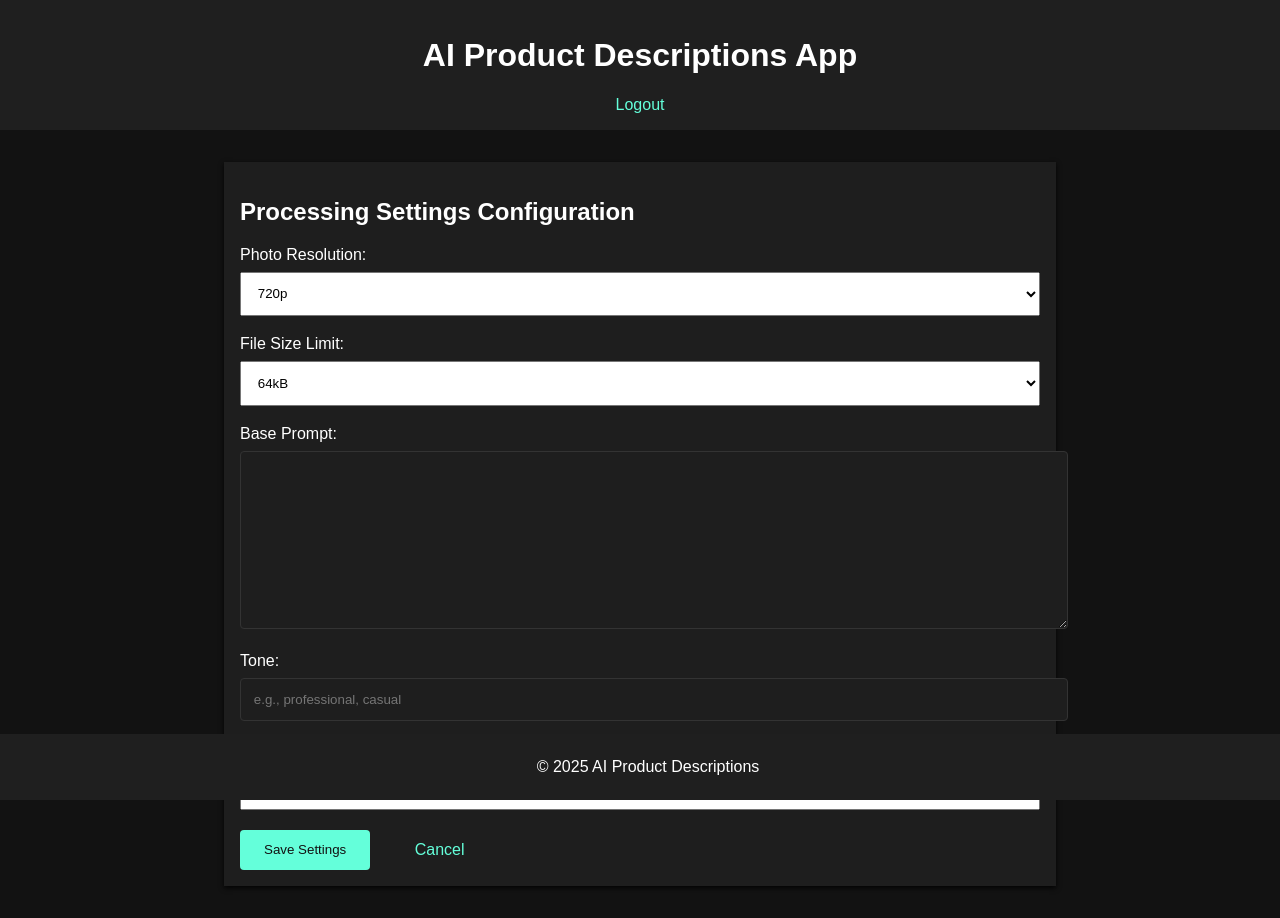
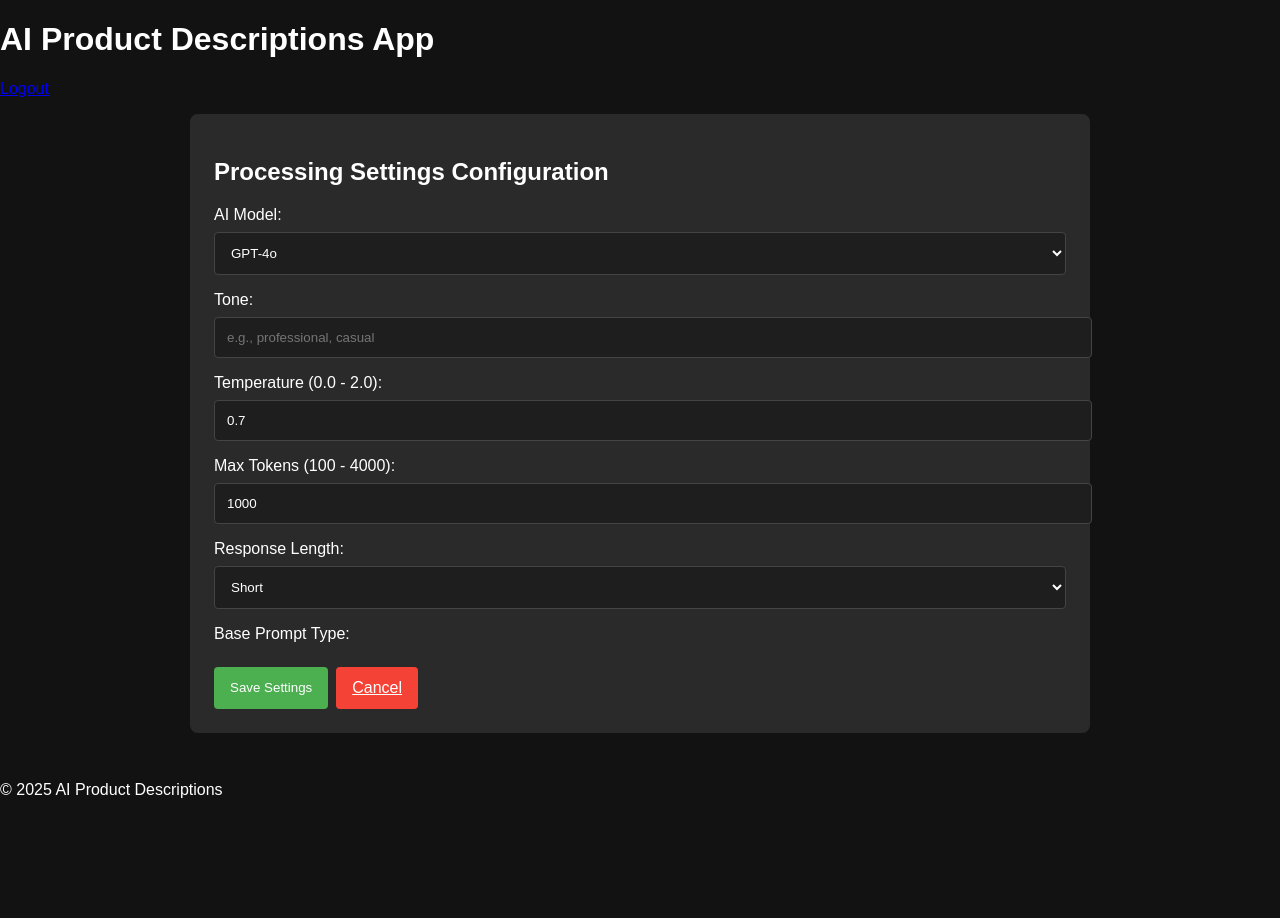
Before and after one commit to mi-ar-82/ai_product_descriptions, a FastAPI app: template templates/settings.html in a window 1280 px wide. After the commit the page ends 798 px from the top, so only its background shows below. Run offline with FastAPI, Linux system fonts and the light colour scheme; the template is opened without the code that fills it, so the values that code supplies are empty; parts of the project's set-up code (start-up, migrations or seed data) failed here and were passed over.

Commit message:
process_products + openai_service

```diff
--- a/app/config.py
+++ b/app/config.py
@@ -6,6 +6,7 @@ class Settings(BaseSettings):
     DATABASE_URL: str = "sqlite+aiosqlite:///./test.db"
     SECRET_KEY: str = "your-secret-key"
     ACCESS_TOKEN_EXPIRE_MINUTES: int = 60 * 24
+    OPENAI_API_KEY: str
 
     model_config = SettingsConfigDict(
         env_file=".env",
--- a/app/routes/__init__.py
+++ b/app/routes/__init__.py
@@ -20,4 +20,5 @@ def include_routers():
     router.include_router(download_router, tags=["Download"])
     router.include_router(process_products_router, tags=["Process Products"])
 
+
 include_routers()
--- a/app/services/__init__.py
+++ b/app/services/__init__.py
@@ -1,5 +1,4 @@
 # app/services/__init__.py
-
 from app.services.csv_parser import parse_csv
 from app.services.csv_validation import validate_csv_rows
 
--- a/static/styles.css
+++ b/static/styles.css
@@ -1,113 +1,150 @@
-/* File: static/styles.css */
-/* Updated for dark mode */
-
+/* Global Styles */
 body {
-  font-family: Arial, Helvetica, sans-serif;
+  font-family: Arial, sans-serif;
+  background-color: #121212;
+  color: #ffffff;
   margin: 0;
   padding: 0;
-  background-color: #121212; /* Dark background */
-  color: #ffffff;            /* White text */
-}
-
-header {
-  background-color: #1f1f1f;
-  color: #ffffff;
-  padding: 1rem;
-  text-align: center;
 }
 
 main {
-  max-width: 800px;
-  margin: 2rem auto;
+  max-width: 900px;
+  margin: 0 auto;
   padding: 1rem;
-  background-color: #1e1e1e;
-  box-shadow: 0 2px 5px rgba(0, 0, 0, 0.9);
 }
 
-footer {
-  background-color: #1f1f1f;
-  color: #ffffff;
-  text-align: center;
-  padding: 0.5rem;
-  position: fixed;
-  bottom: 0;
-  width: 100%;
+/* Dashboard & Settings Sections */
+.dashboard section,
+.settings {
+  background-color: #2a2a2a;
+  padding: 1.5rem;
+  border-radius: 8px;
+  margin-bottom: 1rem;
 }
 
-a {
-  color: #64ffda; /* A contrasting accent color */
-  text-decoration: none;
+/* Form Groups */
+.form-group {
+  margin-bottom: 1rem;
 }
 
-button {
-  background-color: #64ffda;
-  color: #121212;
-  border: none;
-  padding: 0.5rem 1rem;
-  cursor: pointer;
-  border-radius: 4px;
+/* Labels & Inputs */
+label {
+  display: block;
+  margin-bottom: 0.5rem;
 }
 
-input, textarea {
-  font-family: Arial, Helvetica, sans-serif;
-  padding: 0.5rem;
-  border: 1px solid #333333;
+input[type="text"],
+input[type="number"],
+select,
+textarea {
+  width: 100%;
+  padding: 0.75rem;
+  border: 1px solid #444;
   border-radius: 4px;
   background-color: #1e1e1e;
   color: #ffffff;
 }
 
-h1, h2, h3, h4, h5, h6 {
-  font-family: Arial, Helvetica, sans-serif;
+/* Buttons Alignment & Styling */
+.form-actions {
+  display: flex;
+  justify-content: flex-start;
+  gap: 0.5rem;
 }
 
-
-/* Dashboard Styles */
-.dashboard section {
-  margin: 2rem 0;
-  padding: 1.5rem;
-  background: #2a2a2a;
-  border-radius: 8px;
+.btn-save,
+.btn-cancel,
+.btn-upload,
+.btn-configure,
+.btn-process {
+  padding: 0.75rem 1rem;
+  border: none;
+  border-radius: 4px;
+  cursor: pointer;
 }
 
-.file-list .file-item {
-  display: flex;
-  justify-content: space-between;
-  padding: 0.8rem;
-  margin: 0.5rem 0;
-  background: #333;
-  border-radius: 4px;
+.btn-save {
+  background-color: #4caf50;
+  color: #fff;
 }
 
-.status {
-  padding: 0.2rem 0.5rem;
-  border-radius: 12px;
-  font-size: 0.8rem;
+.btn-cancel {
+  background-color: #f44336;
+  color: #fff;
 }
 
-.status.processing { background: #ffd70033; color: #ffd700; }
-.status.completed { background: #90ee9033; color: #90ee90; }
-.status.failed { background: #ff000033; color: #ff0000; }
-
-/* Settings Form */
-.settings .form-group {
-  margin: 1.2rem 0;
+.btn-upload {
+  background-color: #2196f3;
+  color: #fff;
 }
 
-.settings select,
-.settings input[type="text"],
-.settings textarea {
-  width: 100%;
-  padding: 0.8rem;
-  margin-top: 0.5rem;
+.btn-configure {
+  background-color: #ff9800;
+  color: #fff;
 }
 
-.settings textarea {
-  height: 150px;
-  resize: vertical;
+.btn-process {
+  background-color: #9c27b0;
+  color: #fff;
 }
 
-.btn-save, .btn-cancel {
-  padding: 0.8rem 1.5rem;
-  margin-right: 1rem;
+/* Current Settings Alignment */
+.current-settings dl {
+  display: grid;
+  grid-template-columns: auto auto;
+  gap: 0.5rem 1rem;
 }
+
+.current-settings dt {
+  font-weight: bold;
+}
+
+.current-settings dd {
+  margin: 0;
+}
+
+/* Prompt Options */
+.prompt-options {
+  display: grid;
+  gap: 0.5rem;
+}
+
+.prompt-option {
+  background: #333;
+  padding: 0.75rem;
+  border-radius: 4px;
+  border: 1px solid #444;
+}
+
+.prompt-text {
+  font-size: 0.85rem;
+  padding: 0.5rem;
+  background: #222;
+  border-radius: 4px;
+  color: #ccc;
+  white-space: pre-wrap;
+}
+
+/* Download Button */
+.btn-download {
+  background-color: #64ffda;
+  color: #121212;
+  border: none;
+  padding: 0.6rem 1rem;
+  cursor: pointer;
+  border-radius: 4px;
+  text-decoration: none;
+  display: inline-block;
+  margin-top: 1rem;
+}
+
+.btn-download:hover {
+  background-color: #52d9b9;
+}
+
+/* Responsive Adjustments */
+@media (max-width: 768px) {
+  .current-settings dl {
+    grid-template-columns: 1fr;
+  }
+}
--- a/templates/register.html
+++ b/templates/register.html
@@ -7,10 +7,10 @@
 {% endif %}
 <form method="post" action="/register">
   <label for="email">Email:</label>
-  <input type="email" id="email" name="email" required><br>
+  <input type="email" id="email" name="email" placeholder="your@email.com" size="30" required><br>
 
   <label for="password">Password:</label>
-  <input type="password" id="password" name="password" required><br>
+  <input type="password" id="password" name="password" size="30" required><br>
 
   <button type="submit">Register</button>
 </form>
--- a/templates/settings.html
+++ b/templates/settings.html
@@ -6,31 +6,17 @@
   <h2>Processing Settings Configuration</h2>
 
   {% if error %}
-  <div class="error-message">{{ error }}</div>
+    <div class="error-message">{{ error }}</div>
   {% endif %}
 
   <form method="post" action="/settings">
     <div class="form-group">
-      <label for="photo_resolution">Photo Resolution:</label>
-      <select id="photo_resolution" name="photo_resolution" required>
-        <option value="720p" {% if settings and settings.photo_resolution == '720p' %}selected{% endif %}>720p</option>
-        <option value="1080p" {% if settings and settings.photo_resolution == '1080p' %}selected{% endif %}>1080p</option>
+      <label for="model">AI Model:</label>
+      <select id="model" name="model" required>
+        <option value="gpt-4o" {% if settings and settings.model == 'gpt-4o' %}selected{% endif %}>GPT-4o</option>
+        <option value="gpt-4" {% if settings and settings.model == 'gpt-4' %}selected{% endif %}>GPT-4</option>
+        <option value="gpt-3.5-turbo" {% if settings and settings.model == 'gpt-3.5-turbo' %}selected{% endif %}>GPT-3.5 Turbo</option>
       </select>
-    </div>
-
-    <div class="form-group">
-      <label for="file_size_limit">File Size Limit:</label>
-      <select id="file_size_limit" name="file_size_limit" required>
-        <option value="64kB" {% if settings and settings.file_size_limit == '64kB' %}selected{% endif %}>64kB</option>
-        <option value="128kB" {% if settings and settings.file_size_limit == '128kB' %}selected{% endif %}>128kB</option>
-      </select>
-    </div>
-
-    <div class="form-group">
-      <label for="openai_prompt_base">Base Prompt:</label>
-      <textarea id="openai_prompt_base" name="openai_prompt_base" required>
-        {% if settings %}{{ settings.openai_prompt_base }}{% endif %}
-      </textarea>
     </div>
 
     <div class="form-group">
@@ -41,16 +27,50 @@
     </div>
 
     <div class="form-group">
-      <label for="length">Length:</label>
-      <select id="length" name="length" required>
-        <option value="short" {% if settings and settings.length == 'short' %}selected{% endif %}>Short</option>
-        <option value="medium" {% if settings and settings.length == 'medium' %}selected{% endif %}>Medium</option>
-        <option value="long" {% if settings and settings.length == 'long' %}selected{% endif %}>Long</option>
+      <label for="temperature">Temperature (0.0 - 2.0):</label>
+      <input type="number" step="0.1" id="temperature" name="temperature"
+             value="{% if settings %}{{ settings.temperature }}{% else %}0.7{% endif %}"
+             min="0" max="2" required>
+    </div>
+
+    <div class="form-group">
+      <label for="max_tokens">Max Tokens (100 - 4000):</label>
+      <input type="number" id="max_tokens" name="max_tokens"
+             value="{% if settings %}{{ settings.max_tokens }}{% else %}1000{% endif %}"
+             min="100" max="4000" required>
+    </div>
+
+    <div class="form-group">
+      <label for="response_max_length">Response Length:</label>
+      <select id="response_max_length" name="response_max_length" required>
+        <option value="short" {% if settings and settings.response_max_length == 'short' %}selected{% endif %}>Short</option>
+        <option value="medium" {% if settings and settings.response_max_length == 'medium' %}selected{% endif %}>Medium</option>
+        <option value="long" {% if settings and settings.response_max_length == 'long' %}selected{% endif %}>Long</option>
       </select>
     </div>
 
-    <button type="submit" class="btn-save">Save Settings</button>
-    <a href="/dashboard" class="btn-cancel">Cancel</a>
+    <!-- Prompt Selection -->
+    <div class="form-group">
+      <label>Base Prompt Type:</label>
+      <div class="prompt-options">
+        {% for key, prompt in predefined_prompts.items() %}
+          <div class="prompt-option">
+            <input type="radio" id="{{ key }}" name="base_prompt_type"
+                   value="{{ key }}" {% if settings.base_prompt_type == key %}checked{% endif %}>
+            <label for="{{ key }}">{{ key|title }}</label>
+            <div class="prompt-text">{{ prompt }}</div>
+          </div>
+        {% endfor %}
+      </div>
+    </div>
+
+    <!-- Form Actions -->
+    <div class='form-actions'>
+      <button type='submit' class='btn-save'>Save Settings</button>
+      <a href='/dashboard' class='btn-cancel'>Cancel</a>
+    </div>
+
   </form>
 </div>
+
 {% endblock %}
```
Also changed, not shown: app/models/__init__.py (+26 -21 lines), app/routes/dashboard.py (+5 -2 lines), app/routes/download.py (+57 -9 lines), app/routes/html_auth.py (+8 -3 lines), app/routes/process_products.py (+81 -6 lines), app/routes/settings.py (+52 -16 lines), app/routes/upload_csv.py (+4 -3 lines), app/services/openai_service.py (added, +18 -0 lines), templates/dashboard.html (+48 -27 lines).
